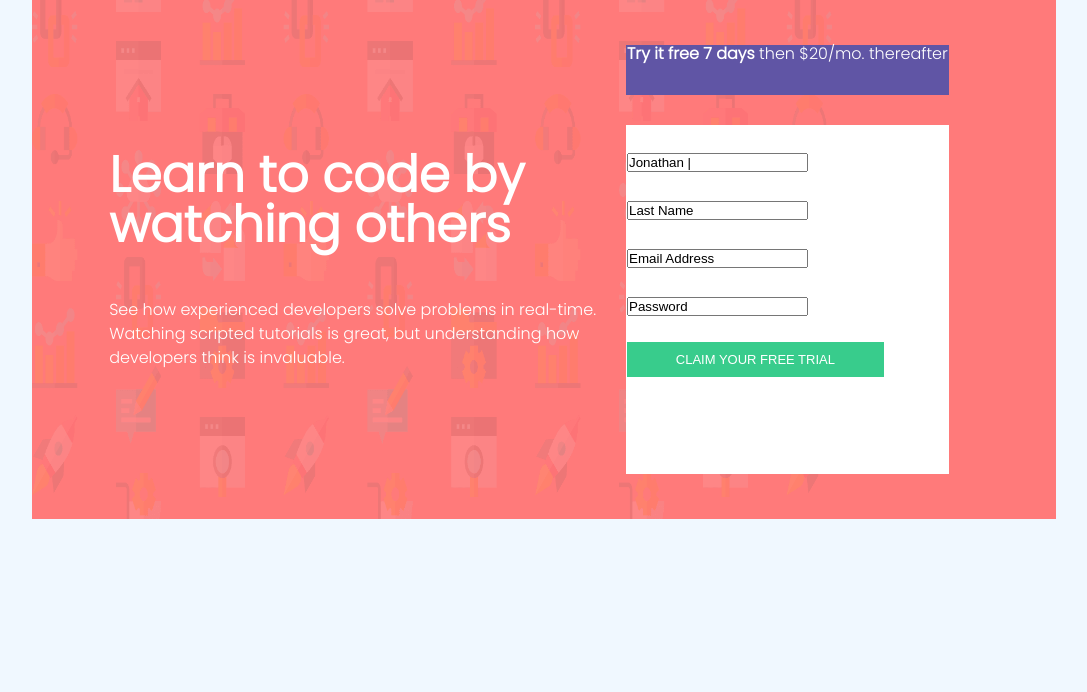
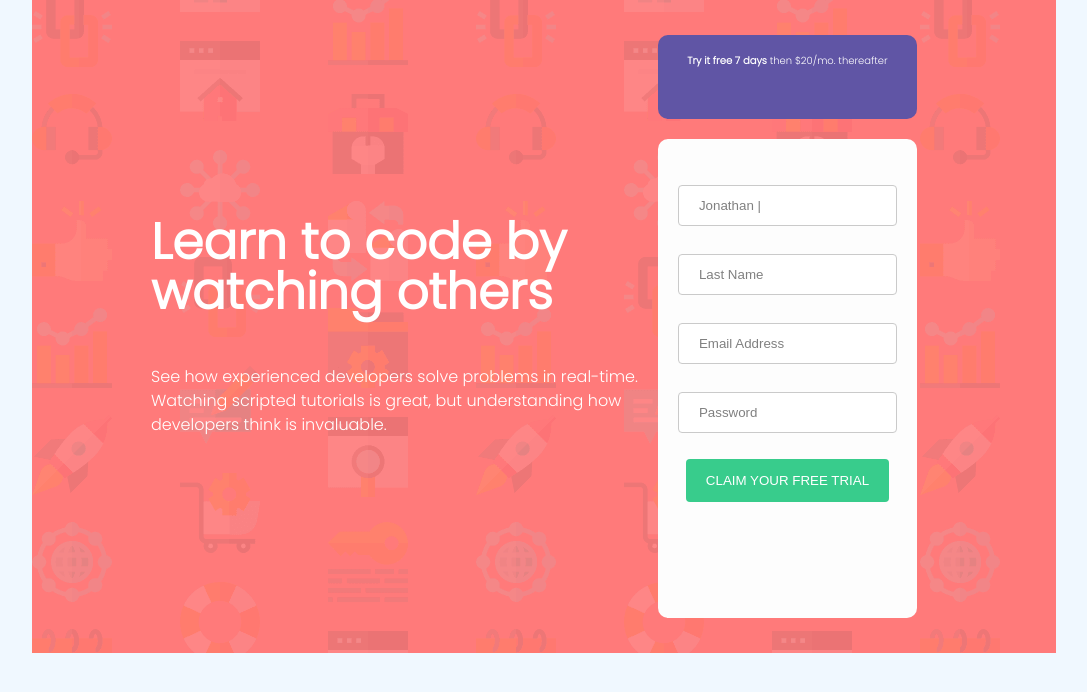
Before and after one commit to OsuohaNancy2020/Responsiveness-and-Media-Queries, a plain HTML site: page index.html in a window 1280 px wide. Shown: the whole page, without its empty margins (96-1183 px from the left). Drawn offline with Linux system fonts and the light colour scheme.

Commit message:
Update style.css

```diff
--- a/style.css
+++ b/style.css
@@ -29,21 +29,20 @@ body{
     font-size: 16px;
     line-height: 1.5;
     font-family: Poppins;
+    margin: auto;
 }
 
 main{
     background-image: url(./img/bg-intro-desktop.png);
     background-repeat: no-repeat;
-    background-size: 100vh 100vh;
     background-color: hsl(0, 100%, 74%);
     margin: auto;
-    width: 80%;
-    height: 80%;
+    max-width: 80%;
+    max-height: 80%;
+    display: flex;
     padding: 15px;
     justify-content: center;
-    display: flex;
     align-items: center;
-    margin-top: auto;
 }
 
 .div1 h1{
@@ -67,14 +66,21 @@ main{
 .top{
     background-color: hsl(248, 32%, 49%);
     font-weight: lighter;
-    margin: 30px;
+    margin: 20px;
     padding: 1px 1px;
     line-height: 1.0;
+    border: 0;
+    border-radius: 10px;
+    align-items: center;
+    justify-content:center;
 }
 
 .top p{
+    font-size: 10px;
     color: white;
-    justify-content: space-evenly;
+    text-align: center;
+    margin: 20px;
+
 }
 
 .highlight{
@@ -83,20 +89,80 @@ main{
 }
 
 .bottom{
-    background-color: white;
-    margin: 30px;
-    padding: 1px 1px;
+    background-color: rgb(253, 253, 253);
+    margin: 20px;
+    padding: 20px;
+    border: 0;
+    border-radius: 10px;
+    justify-items: center;
+
 }
 
-form{
-    width: 100%;
+input[type=text]{
+        width: 100%;
+        padding: 12px 20px;
+        margin: 2px 0;
+        display: inline-block;
+        border: 0.5px  rgb(202, 202, 202);
+        border-style:solid;
+        border-radius: 4px;
+        box-sizing: border-box;
+        color: gray;
+        outline: none;
+        transition: 0.3s;
 }
+
+input[type=text]:focus {
+    border: 2px rgb(121, 121, 121);
+    border-style:solid;
+  }
+
+  input[type=text] :active{
+    border-color: hsl(0, 100%, 74%);
+
+  }
+
 
 .btn1{
     background-color: hsl(154, 59%, 51%);
-    width: 80%;
-    border: 0;
-    padding: 10px;
+    width: 100%;
     color: white;
-    font-size: small;
+    padding: 14px 20px;
+    margin: 0;
+    border: none;
+    border-radius: 4px;
+    cursor: pointer;
 }
+
+.btn1 :hover{
+    background-color: hsl(155, 86%, 67%);
+    transition: 0.5s;
+
+}
+
+.foot{
+    width: 100%;
+    color: grey;
+    font-size: 8px;
+    margin-top: 0;
+    margin-bottom: auto;
+    text-align: center;
+}
+
+p .tandc{
+    color:hsl(0, 100%, 74%);
+    font-weight: bold;
+    font-size: 10px;
+}
+
+@media screen and (max-width: 375px) {
+    main {
+        display: grid;
+    }
+}
+
+@media screen and (min-width: 1440px){
+    main{
+        display: flex;
+    }
+}
```
